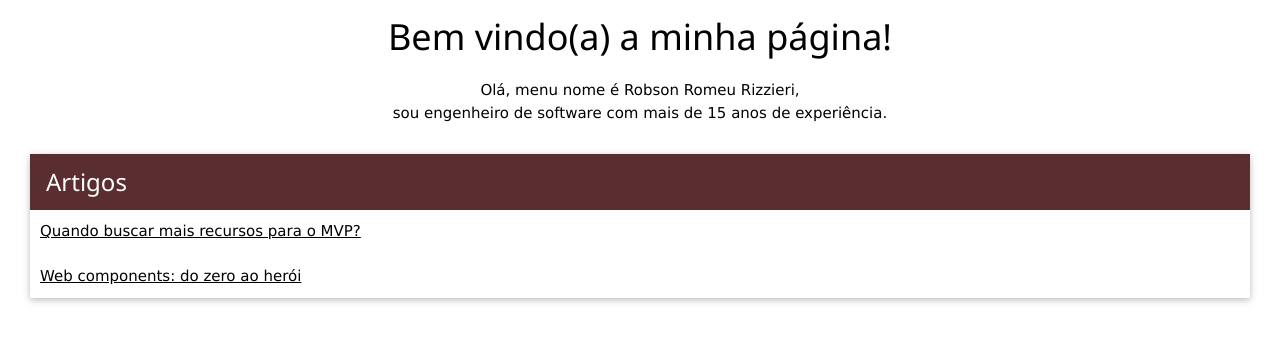
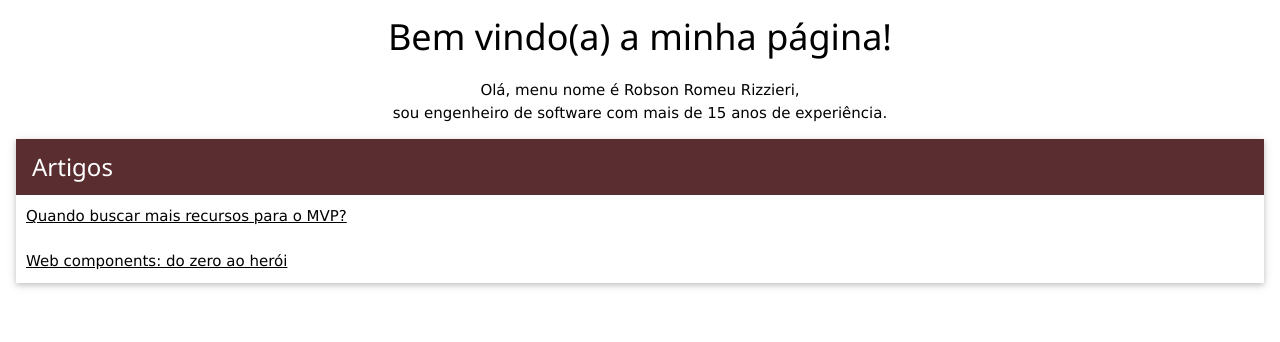
Before and after one commit to RobsonRomeuRizzieri/robsonromeurizzieri.github.io, a plain HTML site: page index.html in a window 1280 px wide. Drawn offline with nearby package versions, Linux system fonts and the light colour scheme.

Commit message:
Ajustando espaços adicionando classe container

```diff
--- a/index.html
+++ b/index.html
@@ -1,14 +1,16 @@
 <!DOCTYPE html>
 <html>
 <meta http-equiv="Content-Type" content="text/html; charset=utf-8">
+<meta name="viewport" content="width=device-width, initial-scale=1">
 <link rel="stylesheet" href="https://www.w3schools.com/w3css/4/w3.css">
 <body>
+    <div class="w3-container">
         <h1 style="text-align: center">Bem vindo(a) a minha página!</h1>
 
         <p style="text-align: center">Olá, menu nome é Robson Romeu Rizzieri, </br>sou engenheiro de software com mais de 15 anos de experiência.</p>
 
 
-    <div style="margin:30px 30px;" class="w3-card">
+        <div class="w3-card">
             <header class="w3-container  w3-theme-d3">
                 <h3>Artigos</h3>
             </header>
@@ -16,6 +18,7 @@
                 <a href="https://robson-romeu-rizzieri.medium.com/quando-buscar-mais-recursos-para-o-mvp-e65ce6e652b1" target="_blank">Quando buscar mais recursos para o MVP?</a> </br> </br>
 
                 <a href="https://robson-romeu-rizzieri.medium.com/web-components-do-zero-ao-her%C3%B3i-44a3bd38c849" target="_blank">Web components: do zero ao herói</a>
+            </div>
         </div>
     </div>
 </body>
@@ -56,4 +59,14 @@ git commit -m "Texto descritivo"
 // Envia os dados para o serviços
 git push origin master
 
+https://github.com/RobsonRomeuRizzieri/robsonromeurizzieri.github.io.git
+
+Voltado mais a apresentação de dados
+https://www.w3schools.com/w3css/tryw3css_templates_analytics.htm#
+
+voltado a apresentar dados pessoais, rede social
+https://www.w3schools.com/w3css/tryw3css_templates_social.htm#
+
+Pagina pessoal
+https://www.w3schools.com/w3css/tryw3css_templates_cv.htm
 -->
```
Lines whose indentation alone changed are shown as unchanged.
